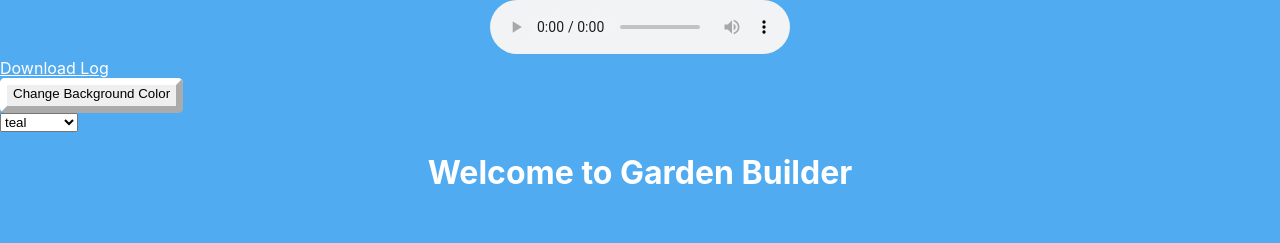
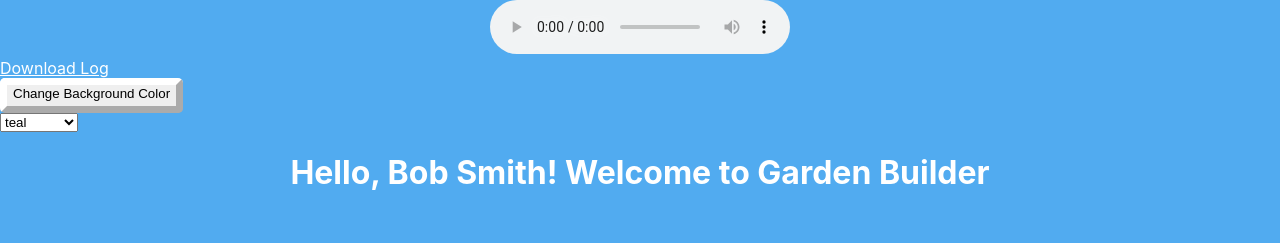
Before and after one commit to kaiqichee/CS555-group-project, a React (Create React App) app in the folder ferret-friends/: page / in a window 1280 px wide. Shown: the top 243 px of the page. Built offline with nearby package versions, Linux system fonts and the light colour scheme.

Commit message:
greet user by username

```diff
--- a/ferret-friends/src/App.js
+++ b/ferret-friends/src/App.js
@@ -7,6 +7,14 @@ import ReactAudioPlayer from "react-audio-player";
 import Sun from "./hhJq_B.gif";
 const background = require("./background.mp3");
 
+//temp user to test display username function
+let tempUser =  {
+  "_id": "1234567890",
+  "username": "Bob Smith",
+  "password": "password1234",
+  "plants": [],
+  "money": 0}
+
 function App() {
   const [health, setHealth] = useState(1); // TODO: make sure plant can't be watered unless water_level >= 0
   const [seeds, setSeeds] = useState(0);
@@ -15,6 +23,7 @@ function App() {
   const [pfruit, setPFruits] = useState(0);
   const [bg_color, setBgColor] = useState(0);
   const [leaf_num, setLeaf] = useState(0);
+  const [user, setUser] = useState(tempUser); //when login feature is fully implemented, set this to logged in user
   const SmallSizeLimit = 50;
   const MediumSizeLimit = 200;
   const value = 10;
@@ -46,6 +55,16 @@ function App() {
 
   var buttonHandle = () => {
     setBgColor(inputValue);
+  };
+
+  var welcome = () => {
+    //if there is a logged in user, greet them by name
+    if (user){
+      return `Hello, ${user.username}! `
+    }
+    else {
+      return "";
+    }
   };
 
   // pruning the tree --> removing the leaves from the plant everytime 3 leaves are grown
@@ -147,7 +166,7 @@ function App() {
         {/* <img src={Sun} height="200" width="200" /> */}
       </div>
       <div>
-        <h1 style={{ color: "white" }}>Welcome to Garden Builder</h1>
+        <h1 style={{ color: "white" }}>{welcome()}Welcome to Garden Builder</h1>
         <br />
         <h2 style={{ color: "Red" }}>Total plant: {(health) / 10} </h2>
         {health >= value && (Math.floor(health / 10) > 1) ? (<h2> {Math.floor((health) / 10)} Fully Grown Plants</h2>) : (<h2> {Math.floor((health) / 10)} Fully Grown Plant</h2>)}
```
Also changed, not shown: ferret-friends/db/users.js (+13 -2 lines).
